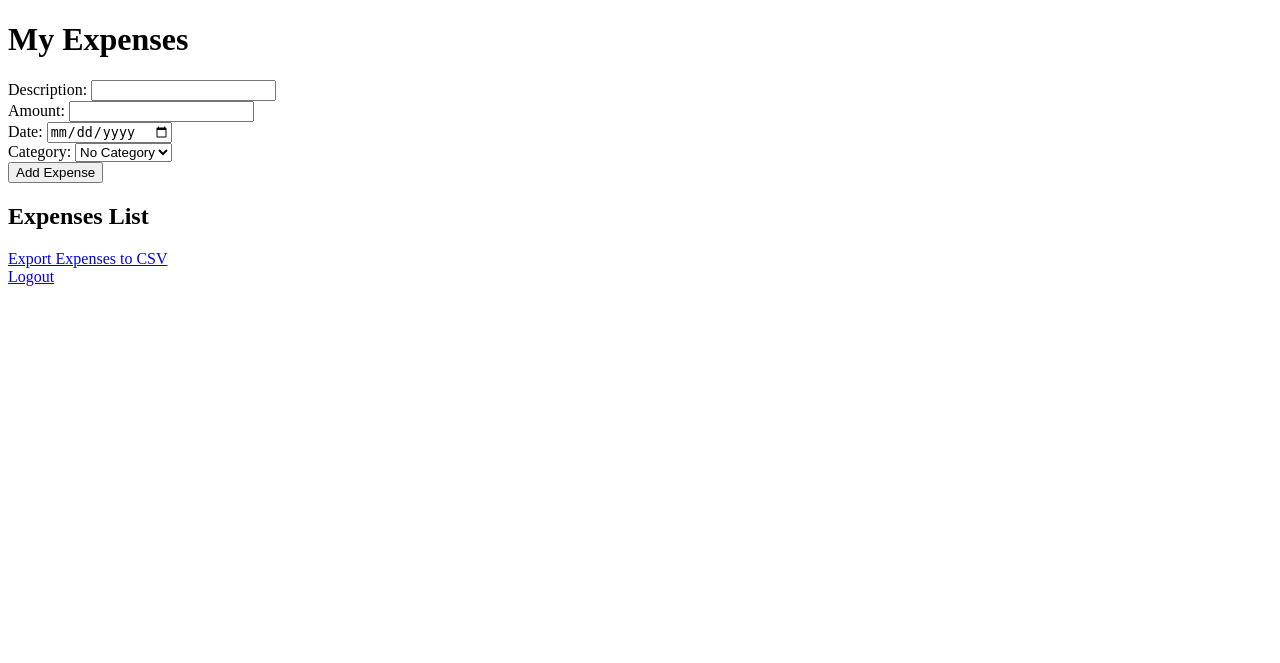
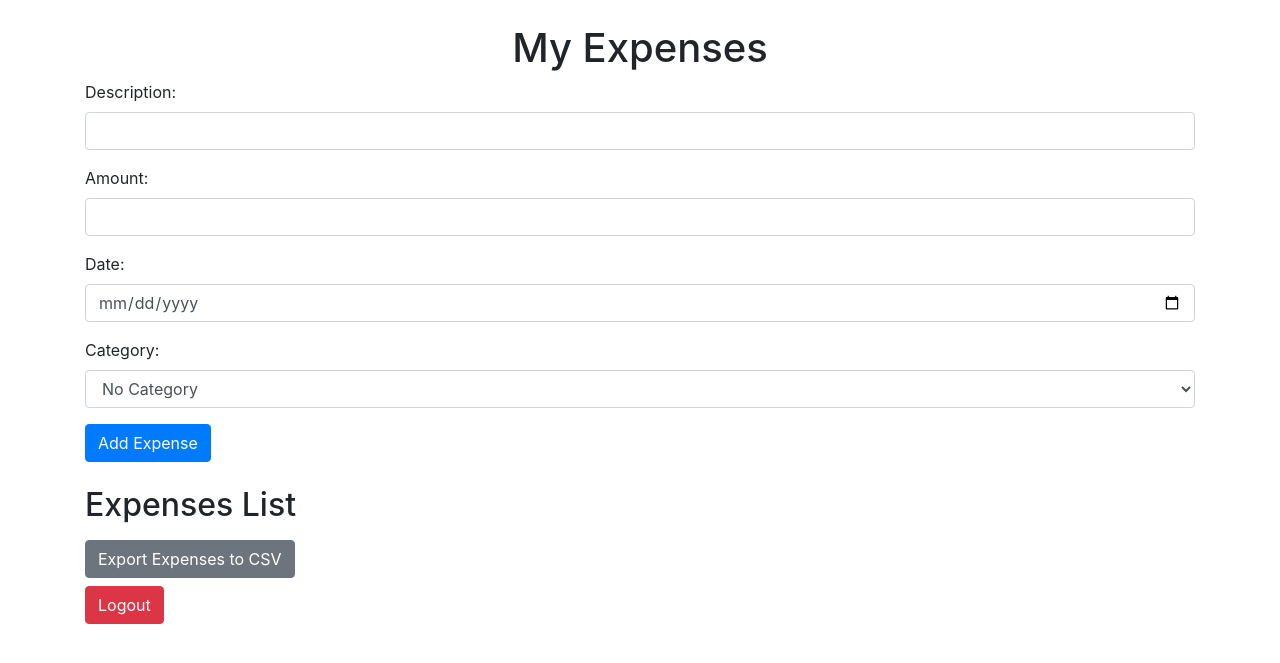
Before and after one commit to Ari2123/DataScience, a Flask app: page /expenses in a window 1280 px wide. Shown: the top 663 px of the page. Run offline with Flask 3, Linux system fonts and the light colour scheme; data that the repository does not hold is empty; some libraries are stand-ins or nearby versions.

Commit message:
Update expenses.html

```diff
--- a/expense_tracker/templates/expenses.html
+++ b/expense_tracker/templates/expenses.html
@@ -2,28 +2,37 @@
 <html>
 <head>
     <title>Expenses</title>
+    <link href="https://stackpath.bootstrapcdn.com/bootstrap/4.3.1/css/bootstrap.min.css" rel="stylesheet">
+    <script src="https://code.jquery.com/jquery-3.3.1.slim.min.js"></script>
+    <script src="https://cdnjs.cloudflare.com/ajax/libs/popper.js/1.14.7/umd/popper.min.js"></script>
+    <script src="https://stackpath.bootstrapcdn.com/bootstrap/4.3.1/js/bootstrap.min.js"></script>
 </head>
 <body>
-    <h1>My Expenses</h1>
-    <form action="{{ url_for('expenses') }}" method="post">
+    <div class="container">
+        <h1 class="text-center mt-4">My Expenses</h1>
+        <form action="{{ url_for('expenses') }}" method="post" class="mb-4">
+            <div class="form-group">
                 <label for="description">Description:</label>
-        <input type="text" name="description" required>
-        <br>
+                <input type="text" class="form-control" name="description" required>
+            </div>
+            <div class="form-group">
                 <label for="amount">Amount:</label>
-        <input type="number" step="0.01" name="amount" required>
-        <br>
+                <input type="number" step="0.01" class="form-control" name="amount" required>
+            </div>
+            <div class="form-group">
                 <label for="date">Date:</label>
-        <input type="date" name="date" required>
-        <br>
+                <input type="date" class="form-control" name="date" required>
+            </div>
+            <div class="form-group">
                 <label for="category_id">Category:</label>
-        <select name="category_id">
+                <select class="form-control" name="category_id">
                     <option value="">No Category</option>
                     {% for category in categories %}
                     <option value="{{ category.id }}">{{ category.name }}</option>
                     {% endfor %}
                 </select>
-        <br>
-        <input type="submit" value="Add Expense">
+            </div>
+            <input type="submit" class="btn btn-primary" value="Add Expense">
         </form>
         <h2>Expenses List</h2>
         <ul>
@@ -31,8 +40,9 @@
             <li>{{ expense.description }} - ${{ expense.amount }} ({{ expense.date.strftime('%Y-%m-%d') }})</li>
             {% endfor %}
         </ul>
-    <a href="{{ url_for('export_expenses_csv') }}">Export Expenses to CSV</a> <!-- Added link to export expenses -->
+        <a href="{{ url_for('export_expenses_csv') }}" class="btn btn-secondary">Export Expenses to CSV</a>
         <br>
-    <a href="{{ url_for('logout') }}">Logout</a>
+        <a href="{{ url_for('logout') }}" class="btn btn-danger mt-2">Logout</a>
+    </div>
 </body>
 </html>
```
Lines whose indentation alone changed are shown as unchanged.
